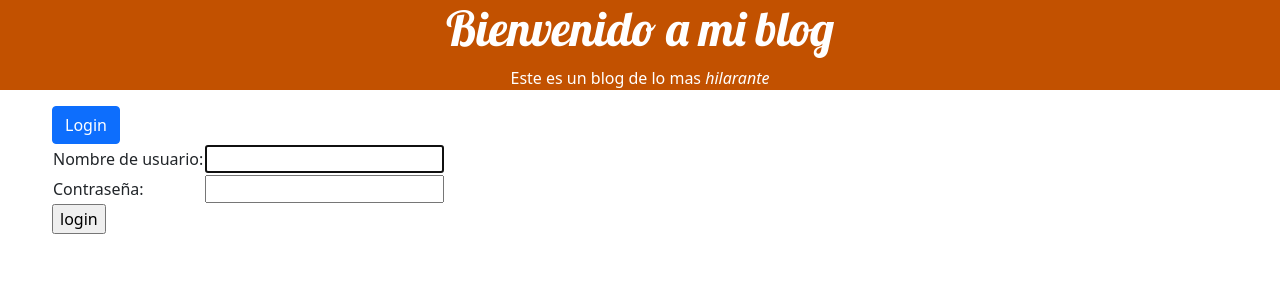
After one commit to AlexanderGraus/blog, a Django app: page /accounts/login/ in a window 1280 px wide. The commit adds this page. Shown: the top 300 px of the page. Run offline with Django 3.2, Linux system fonts and the light colour scheme.

Commit message:
agragado inicio de sesion

```diff
--- a/blog/templates/blog/base.html
+++ b/blog/templates/blog/base.html
@@ -17,6 +17,9 @@
       {% if user.is_authenticated %}
         <a href="{% url 'post_new' %}"><button type="button" class="btn btn-primary">Escribir post</button></a>
         <a href="{% url 'post_draft_list' %}"><button type="button" class="btn btn-secondary">Ver borradores</button></a>
+        <p class="top-menu" style="color: black;">Hello {{ user.username }} <small>(<a href="{% url 'logout' %}">Log out</a>)</small></p>
+      {%else%}
+      <a href="{% url 'login' %}"><button type="button" class="btn btn-primary">Login</button></a>
       {% endif %}
       <div class="row">
         <div class="col-md-8">
--- /dev/null
+++ b/blog/templates/registration/login.html
@@ -0,0 +1,24 @@
+{% extends "blog/base.html" %}
+
+{% block content %}
+    {% if form.errors %}
+        <p>Your username and password didn't match. Please try again.</p>
+    {% endif %}
+
+    <form method="post" action="{% url 'login' %}">
+    {% csrf_token %}
+        <table>
+        <tr>
+            <td>{{ form.username.label_tag }}</td>
+            <td>{{ form.username }}</td>
+        </tr>
+        <tr>
+            <td>{{ form.password.label_tag }}</td>
+            <td>{{ form.password }}</td>
+        </tr>
+        </table>
+
+        <input type="submit" value="login" />
+        <input type="hidden" name="next" value="{{ next }}" />
+    </form>
+{% endblock %}
--- a/mysite/urls.py
+++ b/mysite/urls.py
@@ -14,10 +14,15 @@ Including another URLconf
     2. Add a URL to urlpatterns:  path('blog/', include('blog.urls'))
 """
 from django.contrib import admin
+from django.shortcuts import redirect
 from django.urls import include, path
+from django.contrib.auth import views
 
 urlpatterns = [
     path('admin/', admin.site.urls),
     # en el index redirige al archivo blog.urls y ahi busca como seguir
     path('',include('blog.urls')),
+    path('accounts/login/',views.LoginView.as_view(), name='login'),
+    path('accounts/logout/',views.LogoutView.as_view(next_page='/'),name='logout'),
+
 ]
```
